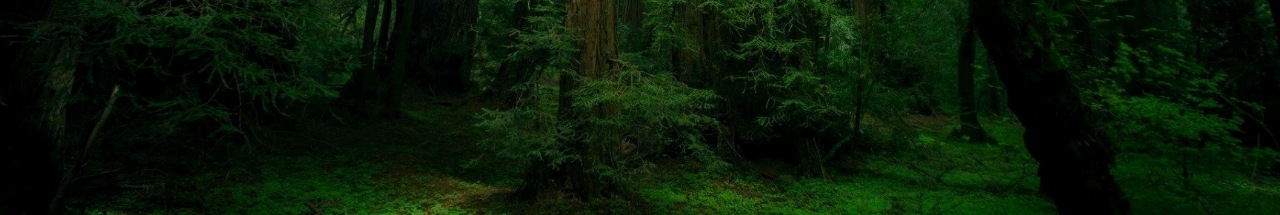
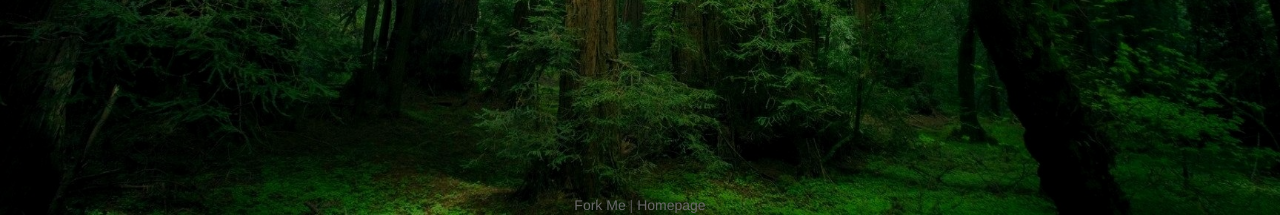
Before and after one commit to HeroCC/herocc.github.io, a PHP site: page / in a window 1280 px wide. Shown: the part 585-800 px from the top of the page. Run offline with PHP 8.4, Linux system fonts and the light colour scheme; some libraries are stand-ins or nearby versions; grey boxes are pictures that could not be loaded.

Commit message:
Added & Styled Footer

```diff
--- a/css/main.css
+++ b/css/main.css
@@ -17,3 +17,31 @@ body {
 .js #more-btn { display: none; }
 
 .js #noJS { display: none; }
+
+#wrapper {
+  min-height:100%;
+  position:relative;
+}
+#footer {
+  text-align: center;
+  color: #545454;
+  width:100%;
+  height:20px;
+  position:absolute;
+  bottom:0;
+  left:0;
+}
+
+#footer a {
+  color: #696969;
+  text-decoration: none;
+}
+
+#footer a:hover {
+  font-style: italic;
+}
+
+#footer a:active {
+  font-style: italic;
+  font-weight: bold;
+}
--- a/home.html
+++ b/home.html
@@ -43,7 +43,7 @@
 
 </head>
 
-<body>
+<body class="wrapper">
   <div id="noJS" style="color: red;">
     Warning: This page requires JavaScript to work properly!
   </div>
@@ -59,6 +59,7 @@
       <a class="btn btn-default btn-responsive" id="toggle" data-name="show" value="Toggle"><i class="fa fa-ellipsis-h"></i> More</a>
     </div>
   </div>
+
   <div class="center" id="more-btn">
     <div class="btn-group" data-gratipay-username="HeroCC" data-gratipay-widget="custom">
       <a class="btn btn-gray btn-responsive" href="https://steamcommunity.com/profiles/76561198078125364"> <i class="fa fa-steam"></i> Steam</a>
@@ -67,5 +68,9 @@
     </div>
     <script src="https://grtp.co/v1.js" async></script>
   </div>
+
+  <div id="footer">
+    <a href="https://git.io/vI0Eg">Fork Me</a> | <a href="https://herocc.com">Homepage</a>
+  </div>
 </body>
 </html>
```
